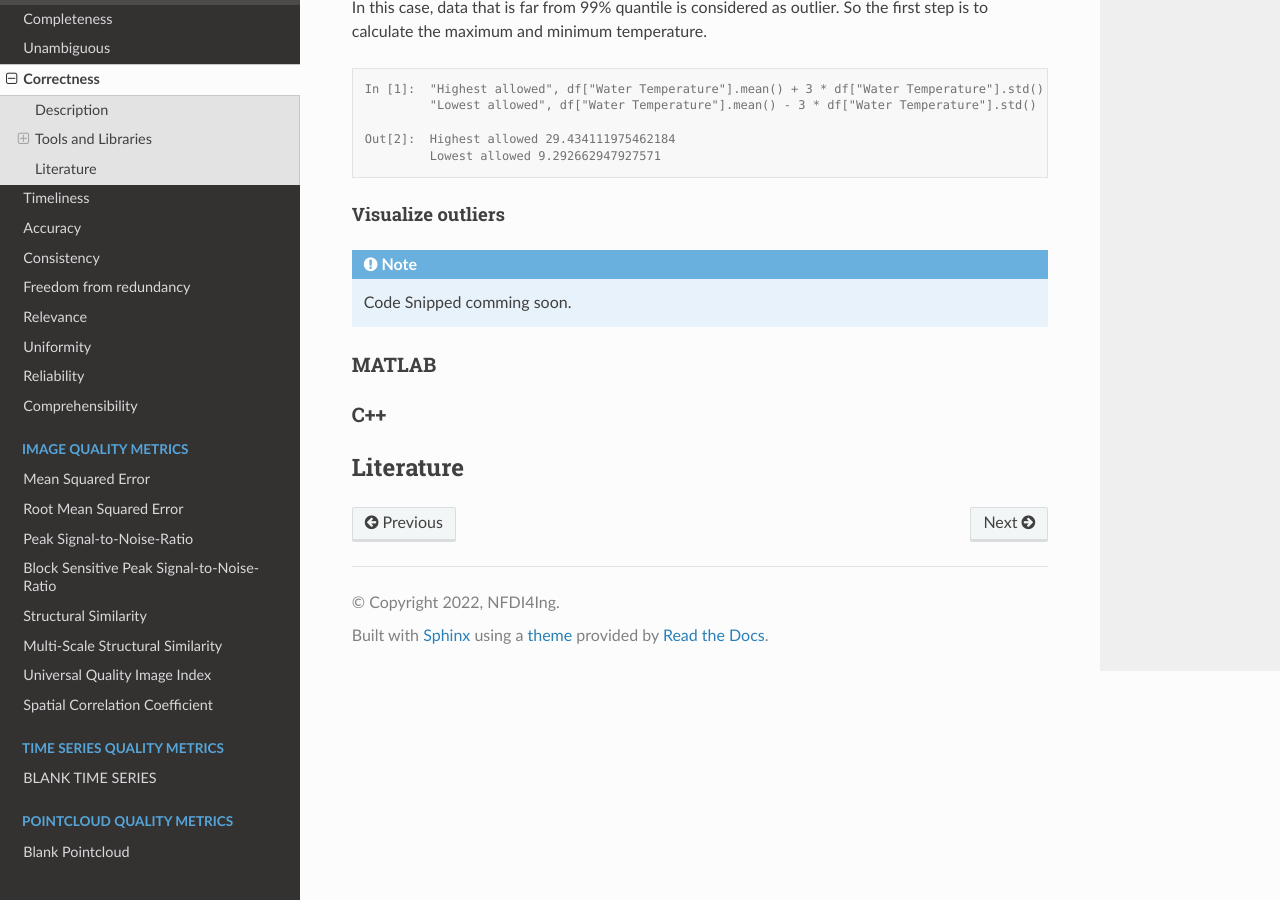
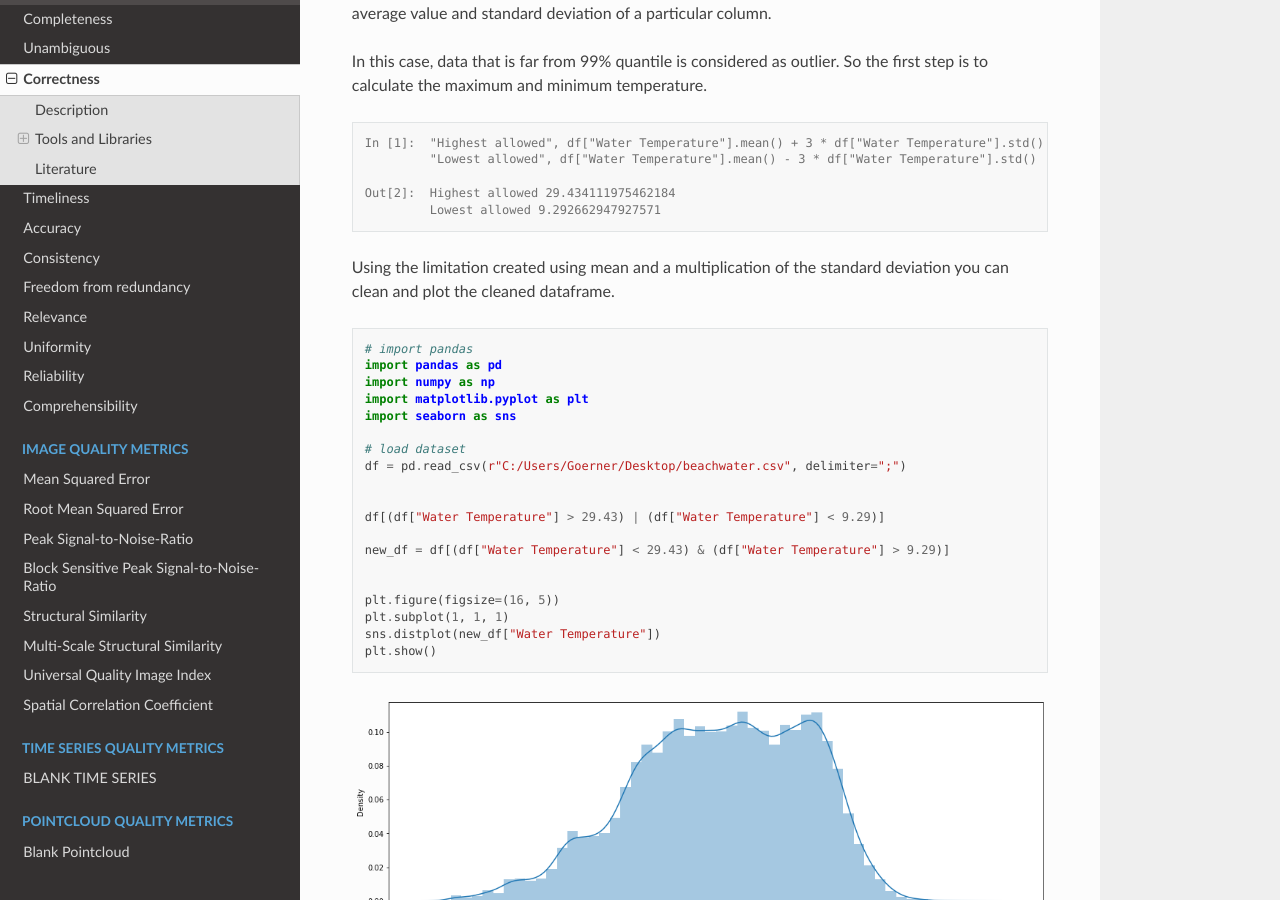
Before and after one commit to HDierend/Data-Quality-Metrics, a Sphinx documentation site: the page built from docs/source/general_quality/02_Correctness.rst, in a window 1280 px wide and 900 px high, scrolled down 1523 px. Built offline with Sphinx 7.4.7 and the Read the Docs theme 2.0.0, drawn with Linux system fonts in a browser that asks for light colours.

Commit message:
new dataframe after correcting step

```diff
--- a/docs/source/general_quality/02_Correctness.rst
+++ b/docs/source/general_quality/02_Correctness.rst
@@ -33,7 +33,7 @@ For example, water temperature, wave size and wave period were recorded. To load
 .. literalinclude:: examples/correctness/correctness_dataframe.py
 
 .. image:: images/Figure_1.png
-   :width: 600
+   :width: 800
 
 For Normal distributions: Use empirical relations of Normal distribution. The data points which fall below mean-3*(sigma) or above mean+3*(sigma) are outliers.
 Where mean and sigma are the average value and standard deviation of a particular column.
@@ -49,7 +49,13 @@ In this case, data that is far from 99% quantile is considered as outlier. So th
             Lowest allowed 9.292662947927571
 
 
+Using the limitation created using mean and a multiplication of the standard deviation you can clean and plot the cleaned dataframe.
 
+.. literalinclude:: examples/correctness/correctness_dataframe2.py
+
+
+.. image:: images/Figure_2.png
+   :width: 800
 
 Visualize outliers
 ------------------
--- /dev/null
+++ b/docs/source/general_quality/examples/correctness/correctness_dataframe2.py
@@ -0,0 +1,19 @@
+# import pandas
+import pandas as pd
+import numpy as np
+import matplotlib.pyplot as plt
+import seaborn as sns
+
+# load dataset
+df = pd.read_csv(r"C:/Users/Goerner/Desktop/beachwater.csv", delimiter=";")
+
+
+df[(df["Water Temperature"] > 29.43) | (df["Water Temperature"] < 9.29)]
+
+new_df = df[(df["Water Temperature"] < 29.43) & (df["Water Temperature"] > 9.29)]
+
+
+plt.figure(figsize=(16, 5))
+plt.subplot(1, 1, 1)
+sns.distplot(new_df["Water Temperature"])
+plt.show()
```
Also changed, not shown: docs/source/general_quality/images/Figure_2.png (added).
